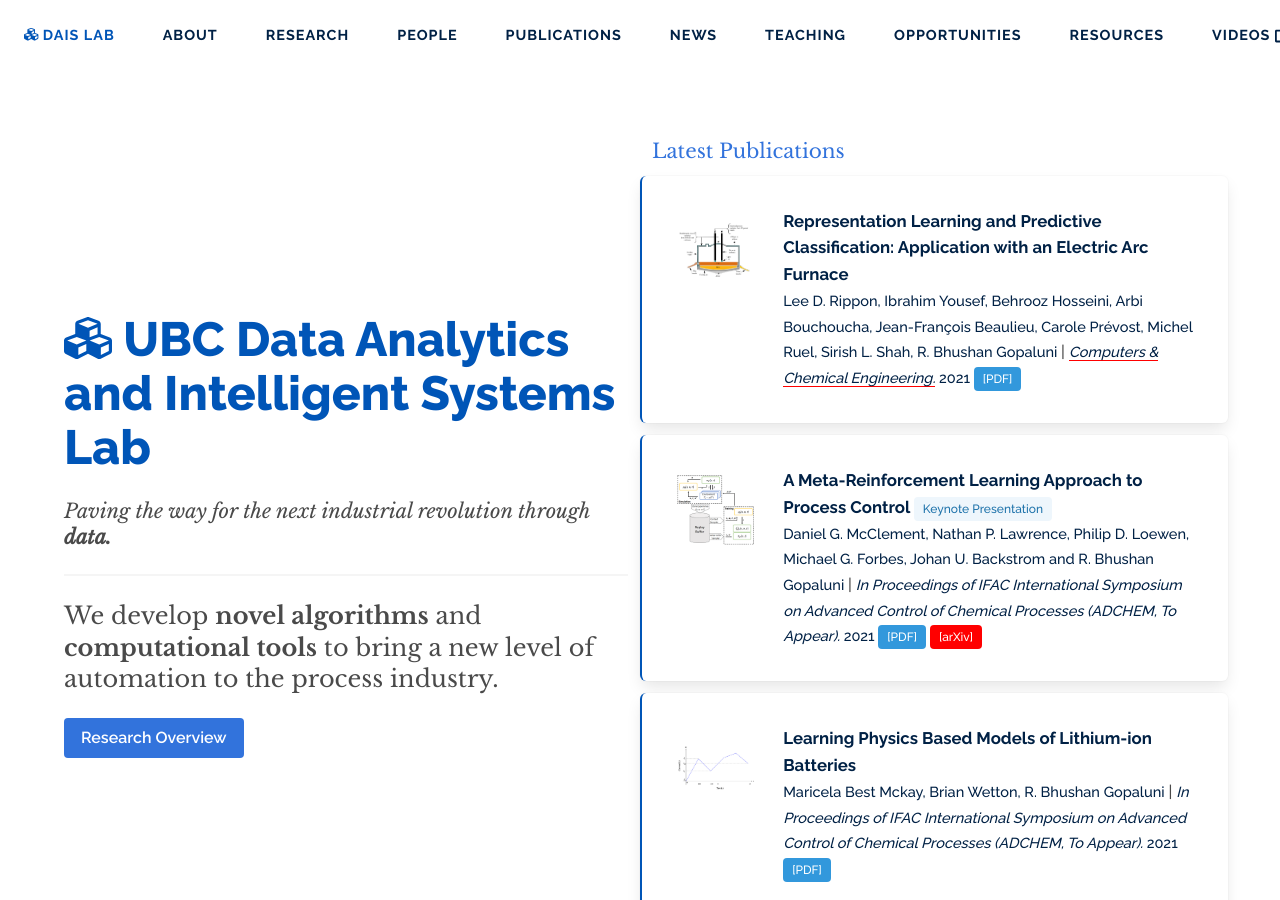
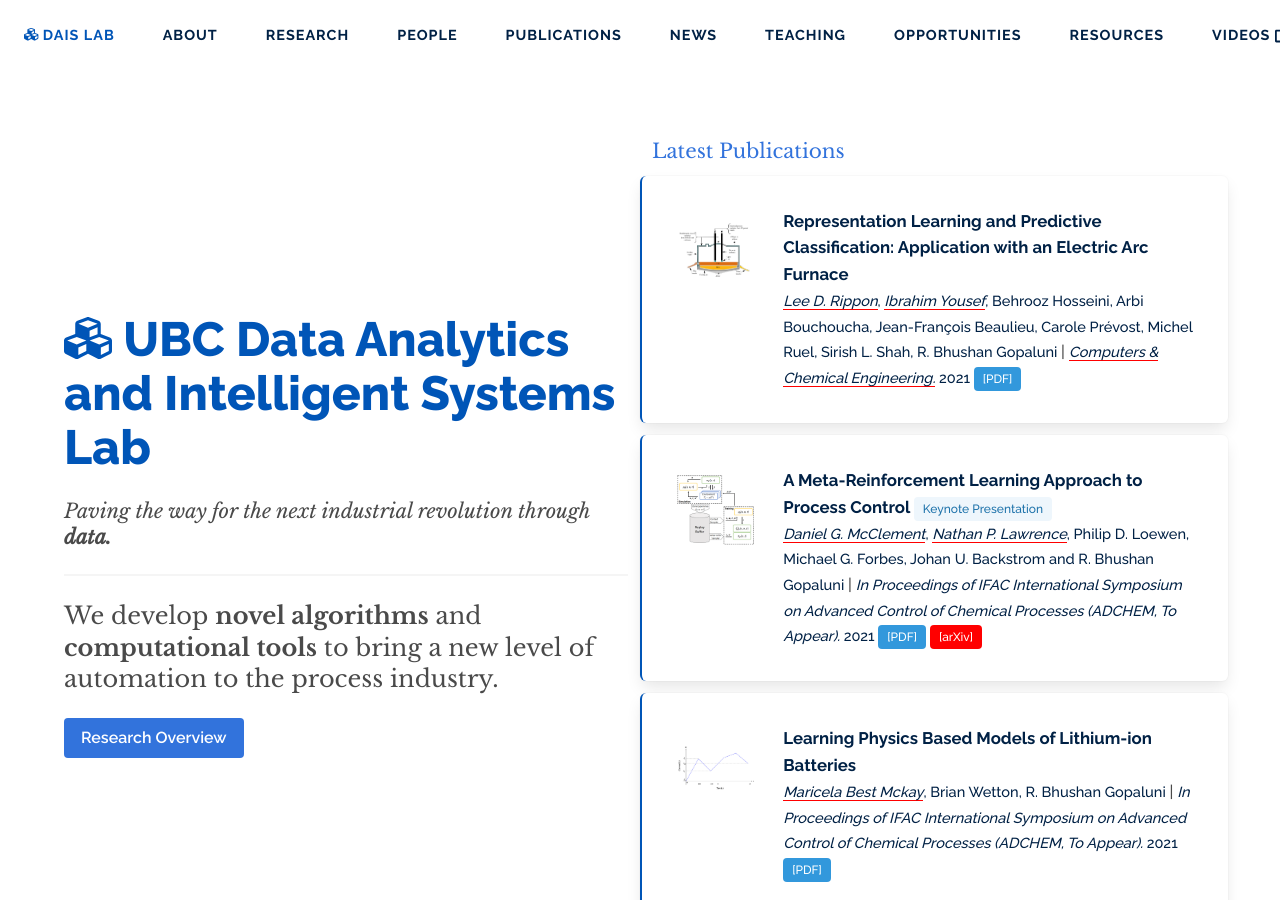
Before and after one commit to daisubc/daisubc.github.io, a Jekyll site: the page built from index.md, in a window 1280 px wide and 900 px high. Built offline with Jekyll 4.4.1, drawn with Linux system fonts in a browser that asks for light colours; nearby versions of some CDN libraries; some of the changed text lies outside the part shown.

Commit message:
improve backlinks

```diff
--- a/_includes/single_pub.html
+++ b/_includes/single_pub.html
@@ -1,3 +1,5 @@
+{% assign pub_authors = pub.authors | split: ", " %}
+
 <li class="box box-left-border list-item">
 <span class="pub-type">
   {% if pub.type == "paper" %}
@@ -18,7 +20,21 @@
   <a href="{{ pub.url }}">{{ pub.title }}</a>
 </b>
 <br>
-<span class="pub-authors"> {{ pub.authors }} </span>
+<span class="pub-authors">
+  {% for author in pub_authors %}
+    {% assign found = site.profiles | where:"pub_name", author | first %}
+    {% if found %}
+      <a href="{{ found.url }}"><span itemprop="author">{{ author }}</span></a>{% unless forloop.last %},{% endunless %}
+    {% else %}
+      {% assign found = site.profiles | where:"title", author | first %}
+      {% if found %}
+        <a href="{{ found.url }}"><span itemprop="author">{{ author }}</span></a>{% unless forloop.last %},{% endunless %}
+      {% else %}
+        <span itemprop="author">{{ author }}</span>{% unless forloop.last %},{% endunless %}
+      {% endif %}
+    {% endif %}
+  {% endfor %}
+</span>
 <br>
 
 <span class="pub-journal">
--- a/_includes/single_pub_compact.html
+++ b/_includes/single_pub_compact.html
@@ -1,3 +1,5 @@
+{% assign pub_authors = pub.authors | split: ", " %}
+
 <div class="columns mb-5 box box-left-border">
 
   <div class="column is-one-fifth">
@@ -20,7 +22,21 @@
       <span class="tag is-info is-light">{{ pub.notes }}</span>
     {% endif %}
     <br>
-    <span class="pub-authors"> {{ pub.authors }} </span> |
+    <span class="pub-authors">
+      {% for author in pub_authors %}
+        {% assign found = site.profiles | where:"pub_name", author | first %}
+        {% if found %}
+          <a href="{{ found.url }}"><span itemprop="author">{{ author }}</span></a>{% unless forloop.last %},{% endunless %}
+        {% else %}
+          {% assign found = site.profiles | where:"title", author | first %}
+          {% if found %}
+            <a href="{{ found.url }}"><span itemprop="author">{{ author }}</span></a>{% unless forloop.last %},{% endunless %}
+          {% else %}
+            <span itemprop="author">{{ author }}</span>{% unless forloop.last %},{% endunless %}
+          {% endif %}
+        {% endif %}
+      {% endfor %}
+    </span> |
 
     <span class="pub-journal">
       <i>
```
Also changed, not shown: _layouts/publication.html (+12 -8 lines).
